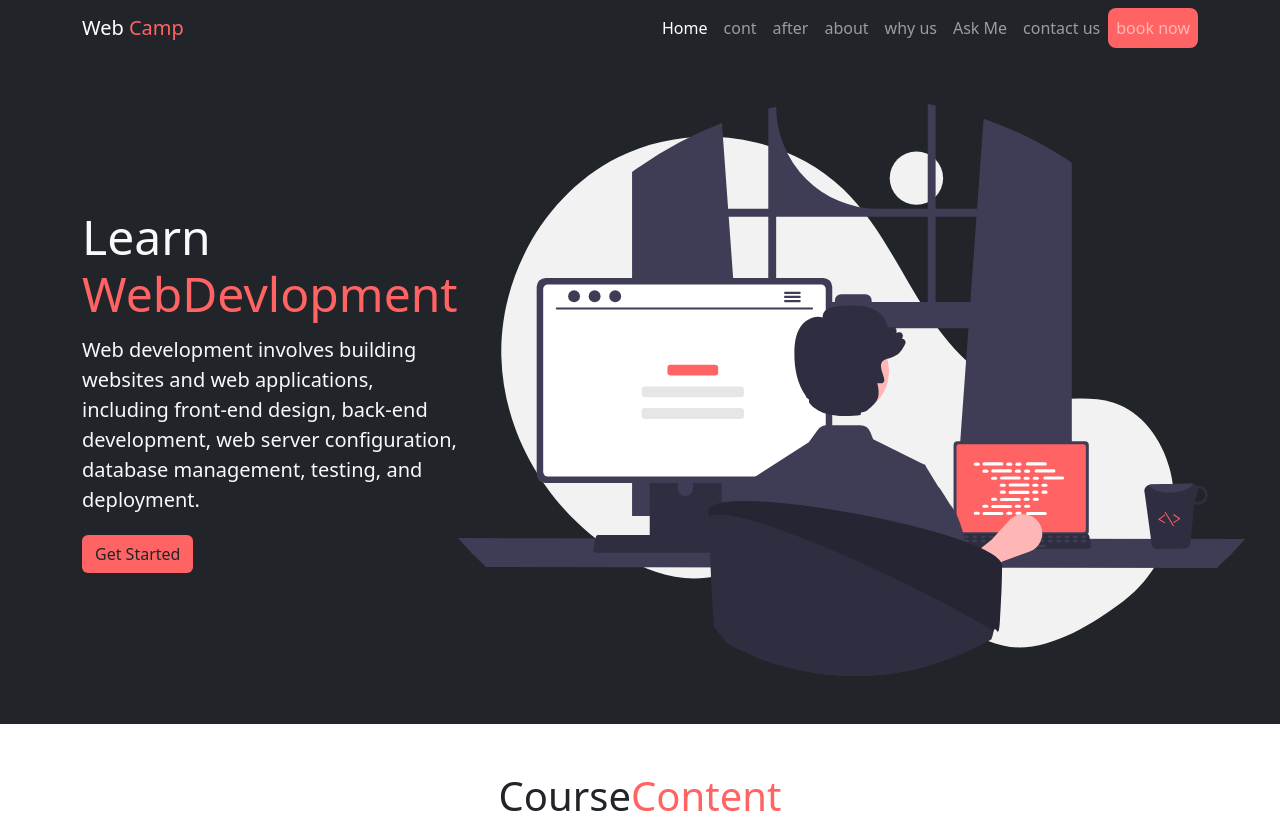
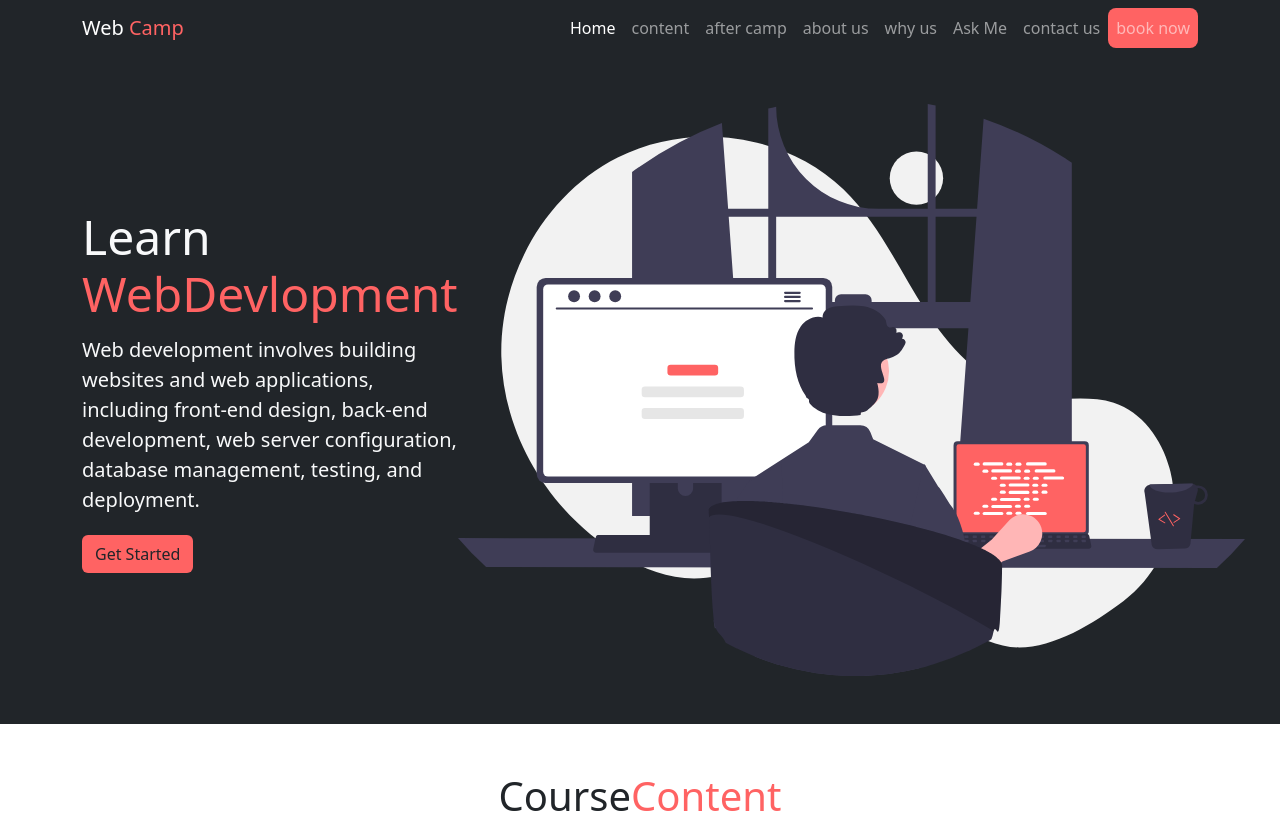
Before and after one commit to MostafaAbdelall/wep-camp, a plain HTML site: page index.html in a window 1280 px wide. Shown: the top 826 px of the page. Drawn offline with Linux system fonts and the light colour scheme.

Commit message:
update nav

```diff
--- a/index.html
+++ b/index.html
@@ -27,13 +27,13 @@
                 <a class="nav-link active" aria-current="page" href="#">Home</a>
                 </li>
                 <li class="nav-item">
-                    <a class="nav-link" href="#content">cont</a>
+                    <a class="nav-link" href="#content">content</a>
                 </li>
                 <li class="nav-item">
-                    <a class="nav-link" href="#after">after </a>
+                    <a class="nav-link" href="#after">after camp</a>
                 </li>
                 <li class="nav-item">
-                    <a class="nav-link" href="#about">about</a>
+                    <a class="nav-link" href="#about">about us</a>
                 </li>
                 <li class="nav-item">
                     <a class="nav-link" href="#why">why us</a>
```
